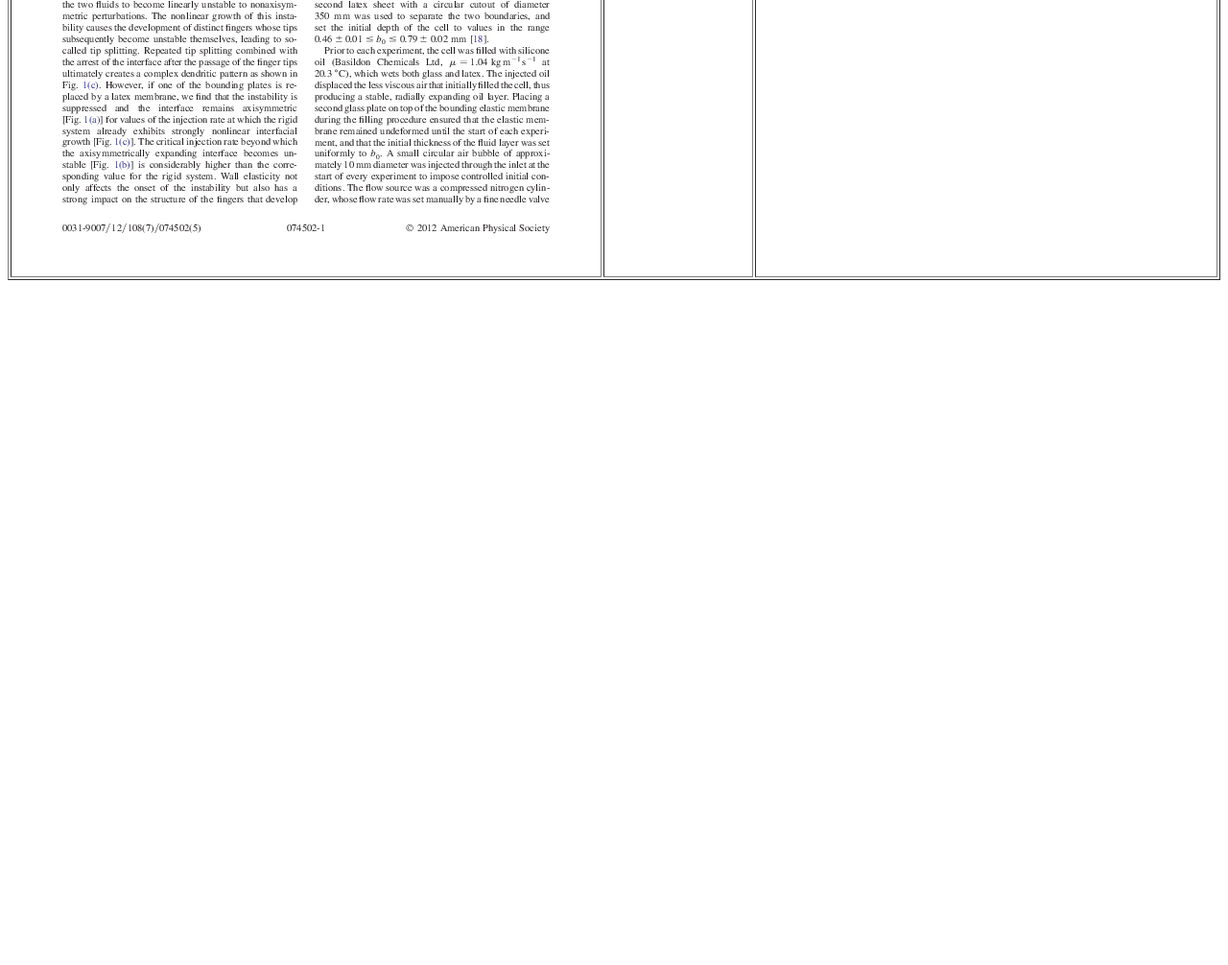
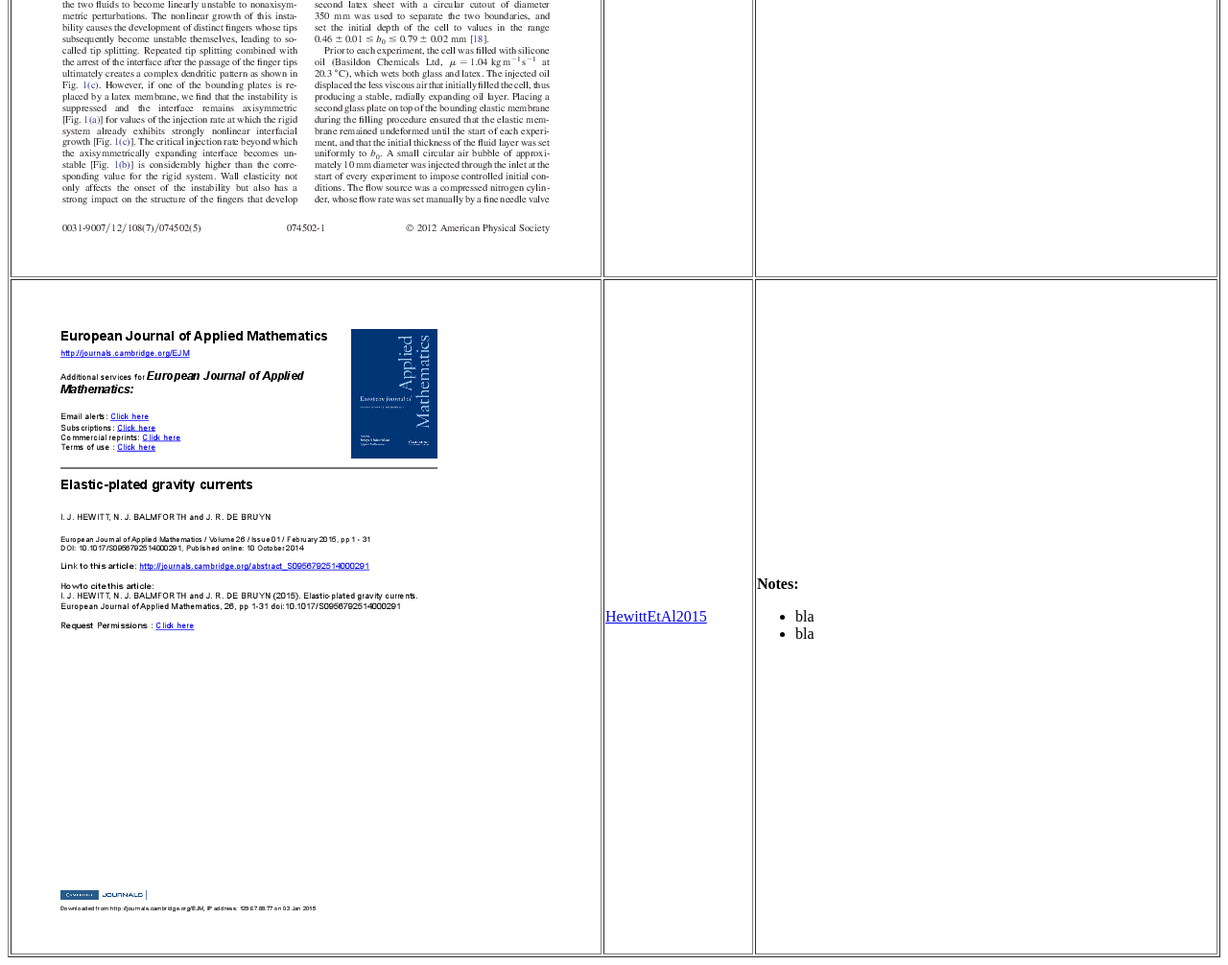
Before and after one commit to MatthiasHeilManchester/Blistering, a plain HTML site: page index.html in a window 1280 px wide. Shown: the part 795-1801 px from the top of the page at 96% size. Before the commit the page ends 1095 px from the top, so only its background shows below. Drawn offline with Linux system fonts and the light colour scheme.

Commit message:
Draga's changes - first test

```diff
--- a/index.html
+++ b/index.html
@@ -65,6 +65,29 @@ properly.]
 </tr>
 <!-- ========END PihlerPuzovicEtAl2012 ============================================ -->
 
+<!-- ========START HewittEtAl2015 ============================================ -->
+<tr>
+<td>
+<img src="HewittEtAl2015.png">
+</td>
+<td>
+<a href="HewittEtAl2015.pdf">HewittEtAl2015</a>
+</td>
+<td>
+<b>Notes:</b>
+<ul>
+<li> bla
+<li> bla
+</ul>
+<!--     ........UNCOMMENT THIS TO ADD SCANNED NOTES......... -->
+<!--
+<b>Scanned Notes:</b> <a href="HewittEtAl2015_notes.pdf">HewittEtAl2015_notes.pdf</a>
+-->
+<!--     ........END UNCOMMENT THIS TO ADD SCANNED NOTES..... -->
+</td>
+</tr>
+<!-- ========END HewittEtAl2015 ============================================ -->
+
 </table>
 </body>
 </html>
```
Also changed, not shown: HewittEtAl2015.png (added), new_entry.txt (added), 1 other file.
